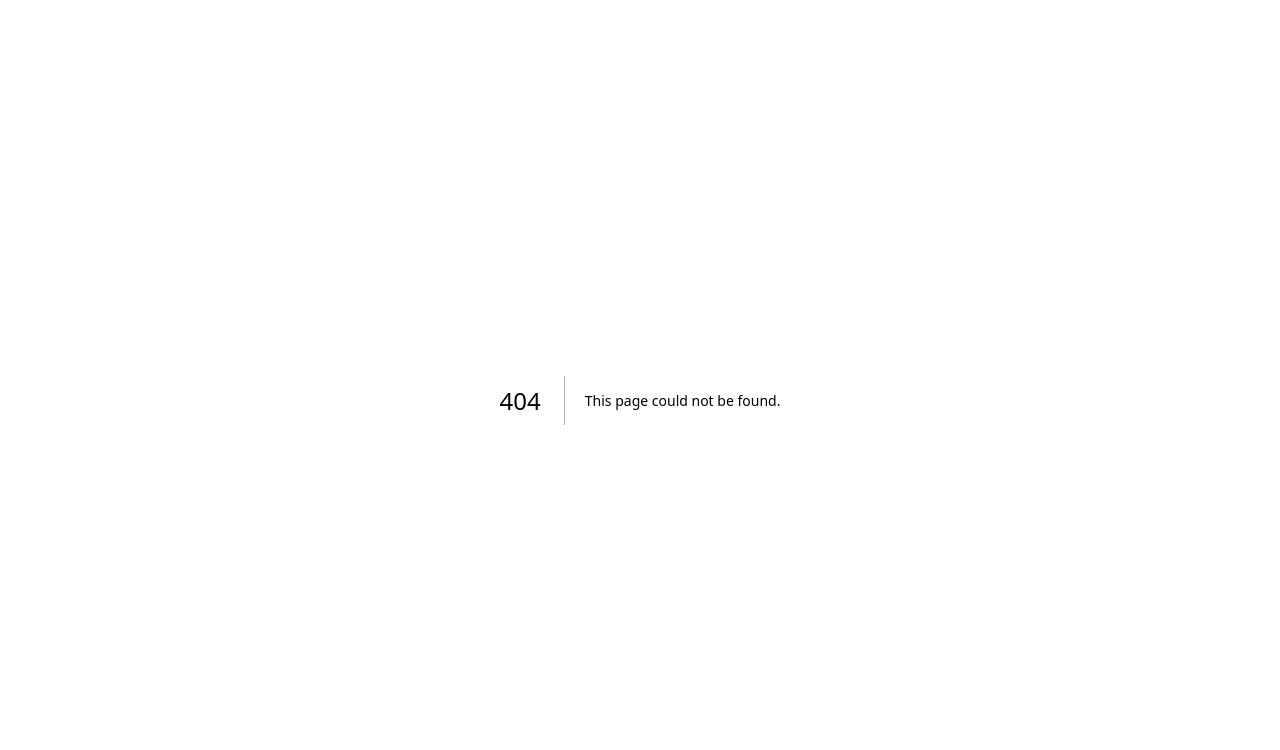
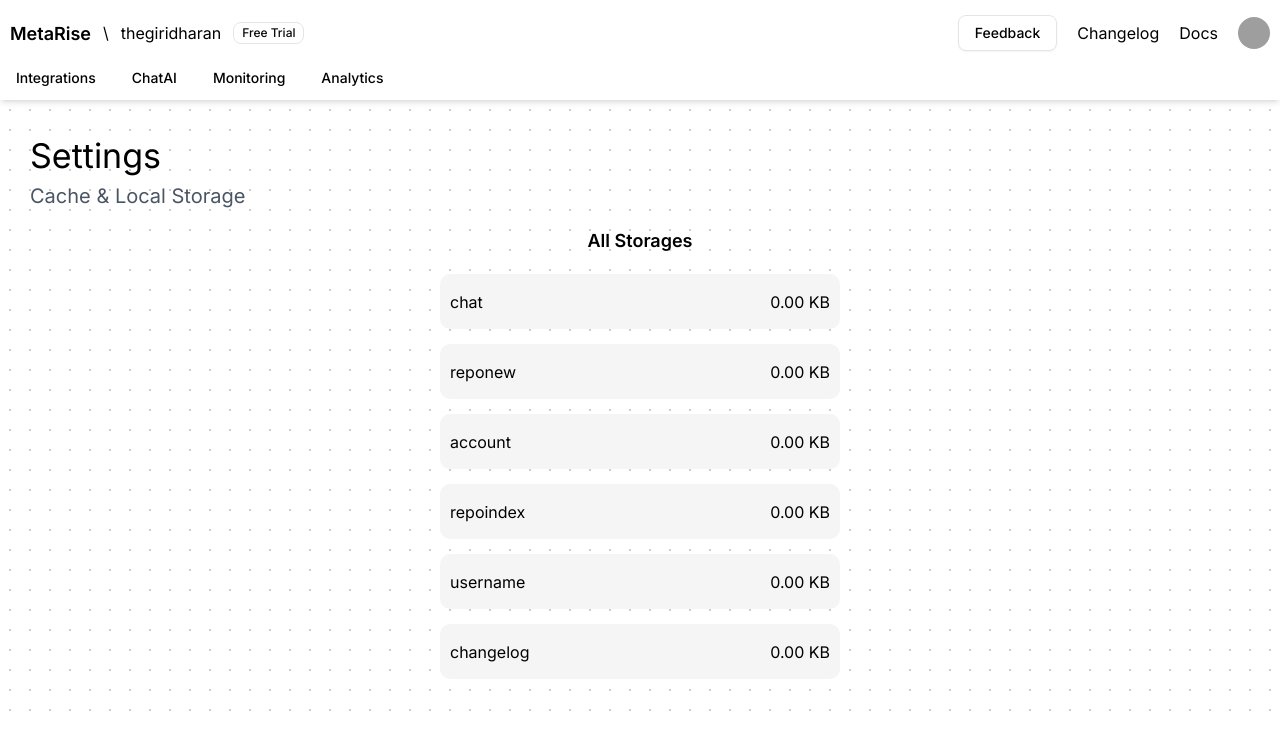
Before and after one commit to thegiridharan/metarise, a Next.js app: page /settings in a window 1280 px wide. Before the commit this address had no page. Shown: the top 750 px of the page. Built offline with nearby package versions, Linux system fonts and the light colour scheme; grey boxes are pictures that could not be loaded.

Commit message:
Settings & Subscriptions Update

```diff
--- a/package.json
+++ b/package.json
@@ -23,6 +23,7 @@
     "@radix-ui/react-scroll-area": "^1.2.4",
     "@radix-ui/react-separator": "^1.1.3",
     "@radix-ui/react-slot": "^1.2.0",
+    "@radix-ui/react-tabs": "^1.1.11",
     "axios": "^1.8.4",
     "class-variance-authority": "^0.7.1",
     "clsx": "^2.1.1",
--- /dev/null
+++ b/src/app/settings/page.jsx
@@ -0,0 +1,11 @@
+import Navbar from "@/components/Navbar";
+import Setting from "@/components/Setting";
+
+export default function Settings() {
+    return (
+        <>
+            <Navbar />
+            <Setting />
+        </>
+    );
+};
--- /dev/null
+++ b/src/app/subscriptions/page.jsx
@@ -0,0 +1,11 @@
+import Navbar from "@/components/Navbar";
+import Subscriptions from "@/components/Subscriptions";
+
+export default function Subscription() {
+    return (
+        <>
+            <Navbar />
+            <Subscriptions />
+        </>
+    );
+};
--- a/src/components/Navbar.jsx
+++ b/src/components/Navbar.jsx
@@ -35,12 +35,9 @@
                                 <div className="flex flex-col gap-1">
                                     <p className="hover:bg-accent h-[34px] flex items-center rounded-[5px] pl-2 cursor-pointer">My Account</p>
                                     <Separator className="my-1" />
-                                    <p className="hover:bg-accent h-[34px] flex items-center rounded-[5px] pl-2 cursor-pointer">Settings</p>
-                                    <Separator className="my-1" />
-                                    <div className="flex justify-evenly mt-1.5">
-                                        <Button variant="outline" className="cursor-pointer hover:bg-accent">SignUp</Button>
-                                        <Button className="cursor-pointer">LogIn</Button>
-                                    </div>
+                                    <a href="/settings" className="hover:bg-accent h-[34px] flex items-center rounded-[5px] pl-2 cursor-pointer">Settings</a>
+                                    <Separator className="my-0.5" />
+                                    <a href="/subscriptions" className="hover:bg-accent h-[34px] flex items-center rounded-[5px] pl-2 cursor-pointer">Subscriptions</a>
                                 </div>
                             </PopoverContent>
                         </Popover>
--- a/src/components/NaviMain.jsx
+++ b/src/components/NaviMain.jsx
@@ -29,11 +29,9 @@
                                     <Separator className="my-1" />
                                     <p className="hover:bg-accent h-[34px] flex items-center rounded-[5px] pl-2 cursor-pointer">My Account</p>
                                     <Separator className="my-0.5" />
-                                    <p className="hover:bg-accent h-[34px] flex items-center rounded-[5px] pl-2 cursor-pointer">Settings</p>
-                                    <div className="flex justify-evenly mt-1.5">
-                                        <Button variant="outline" className="cursor-pointer hover:bg-accent">SignUp</Button>
-                                        <Button className="cursor-pointer">LogIn</Button>
-                                    </div>
+                                    <a href="/settings" className="hover:bg-accent h-[34px] flex items-center rounded-[5px] pl-2 cursor-pointer">Settings</a>
+                                    <Separator className="my-0.5" />
+                                    <a href="/subscriptions" className="hover:bg-accent h-[34px] flex items-center rounded-[5px] pl-2 cursor-pointer">Subscriptions</a>
                                 </div>
                             </PopoverContent>
                         </Popover>
--- /dev/null
+++ b/src/components/Setting.jsx
@@ -0,0 +1,43 @@
+"use client";
+
+import { useEffect, useState } from "react";
+
+export default function Setting() {
+
+    const listitem = ["chat", "reponew", "account", "repoindex", "username", "changelog"];
+    const [sizes, setSizes] = useState({});
+
+    useEffect(() => {
+        const tempSizes = {};
+        listitem.forEach(key => {
+            const data = localStorage.getItem(key);
+            if (data !== null) {
+                const bytes = new Blob([data]).size;
+                const sizeInKB = (bytes / 1024).toFixed(2);
+                tempSizes[key] = sizeInKB;
+            } else {
+                tempSizes[key] = "0.00";
+            }
+        });
+        setSizes(tempSizes);
+    }, []);
+
+    return (
+        <div className="p-[30px] bg-dotted">
+            <div>
+                <p className="text-[34px]">Settings</p>
+                <p className="text-[20px] text-gray-600">Cache & Local Storage</p>
+            </div>
+
+            <div className="h-full flex flex-col items-center justify-center">
+                <p className="mt-4 text-[18px] mb-[20px] font-semibold w-[400px] text-center">All Storages</p>
+                {listitem.map((key, index) => (
+                    <div key={index} className="flex justify-between w-[400px] mb-[15px] bg-accent h-[55px] rounded-[10px] items-center px-[10px]">
+                        <p>{key}</p>
+                        <p>{sizes[key] || "0.00"} KB</p>
+                    </div>
+                ))}
+            </div>
+        </div>
+    );
+};
--- /dev/null
+++ b/src/components/Subscriptions.jsx
@@ -0,0 +1,7 @@
+export default function Subscriptions() {
+    return (
+        <div className="h-screen flex items-center justify-center bg-dotted">
+            <p className="text-[17px]">Subscriptions page is under development.</p>
+        </div>
+    );
+};
--- /dev/null
+++ b/src/components/ui/tabs.jsx
@@ -0,0 +1,62 @@
+"use client"
+
+import * as React from "react"
+import * as TabsPrimitive from "@radix-ui/react-tabs"
+
+import { cn } from "@/lib/utils"
+
+function Tabs({
+  className,
+  ...props
+}) {
+  return (
+    <TabsPrimitive.Root
+      data-slot="tabs"
+      className={cn("flex flex-col gap-2", className)}
+      {...props} />
+  );
+}
+
+function TabsList({
+  className,
+  ...props
+}) {
+  return (
+    <TabsPrimitive.List
+      data-slot="tabs-list"
+      className={cn(
+        "bg-muted text-muted-foreground inline-flex h-9 w-fit items-center justify-center rounded-lg p-[3px]",
+        className
+      )}
+      {...props} />
+  );
+}
+
+function TabsTrigger({
+  className,
+  ...props
+}) {
+  return (
+    <TabsPrimitive.Trigger
+      data-slot="tabs-trigger"
+      className={cn(
+        "data-[state=active]:bg-background dark:data-[state=active]:text-foreground focus-visible:border-ring focus-visible:ring-ring/50 focus-visible:outline-ring dark:data-[state=active]:border-input dark:data-[state=active]:bg-input/30 text-foreground dark:text-muted-foreground inline-flex h-[calc(100%-1px)] flex-1 items-center justify-center gap-1.5 rounded-md border border-transparent px-2 py-1 text-sm font-medium whitespace-nowrap transition-[color,box-shadow] focus-visible:ring-[3px] focus-visible:outline-1 disabled:pointer-events-none disabled:opacity-50 data-[state=active]:shadow-sm [&_svg]:pointer-events-none [&_svg]:shrink-0 [&_svg:not([class*='size-'])]:size-4",
+        className
+      )}
+      {...props} />
+  );
+}
+
+function TabsContent({
+  className,
+  ...props
+}) {
+  return (
+    <TabsPrimitive.Content
+      data-slot="tabs-content"
+      className={cn("flex-1 outline-none", className)}
+      {...props} />
+  );
+}
+
+export { Tabs, TabsList, TabsTrigger, TabsContent }
```
Also changed, not shown: 1 other file (tests, documents, lock files or other folders).
